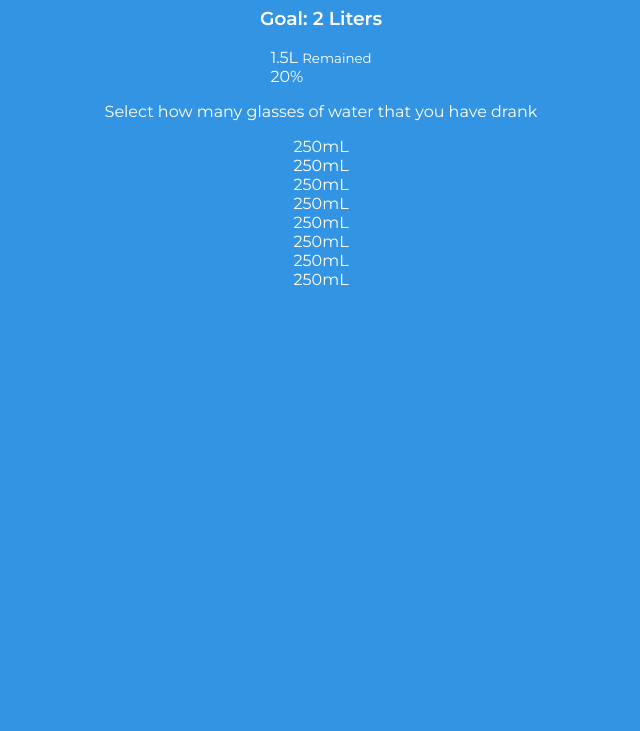
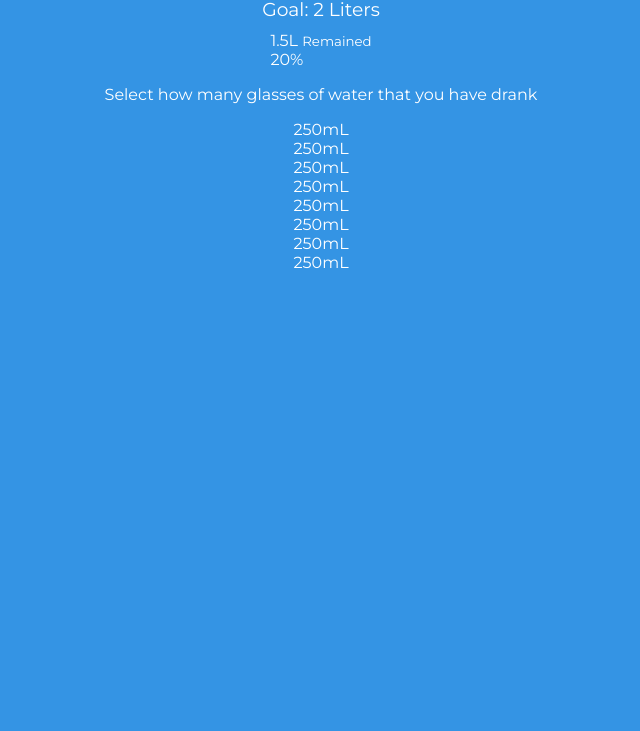
Before and after one commit to cparisi1290/js-water-drinking-tracker, a plain HTML site: page index.html in a window 1280 px wide. Shown: the part 69-800 px from the top of the page, without its empty margins (319-959 px from the left). Drawn offline with Linux system fonts and the light colour scheme.

Commit message:
decrease font boldness of goal title, add margin to its top and bottom

```diff
--- a/style.css
+++ b/style.css
@@ -17,3 +17,8 @@ body {
 h1 {
   margin: 10px 0 0;
 }
+
+h3 {
+  font-weight: 400;
+  margin: 10px 0;
+}
```
